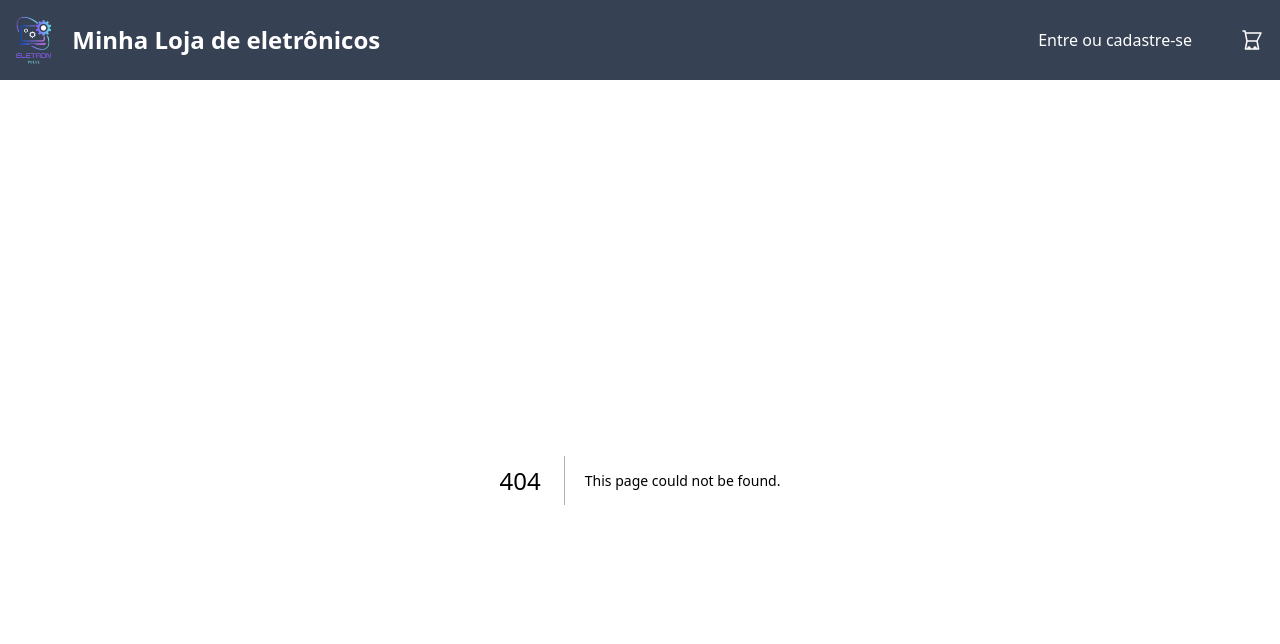
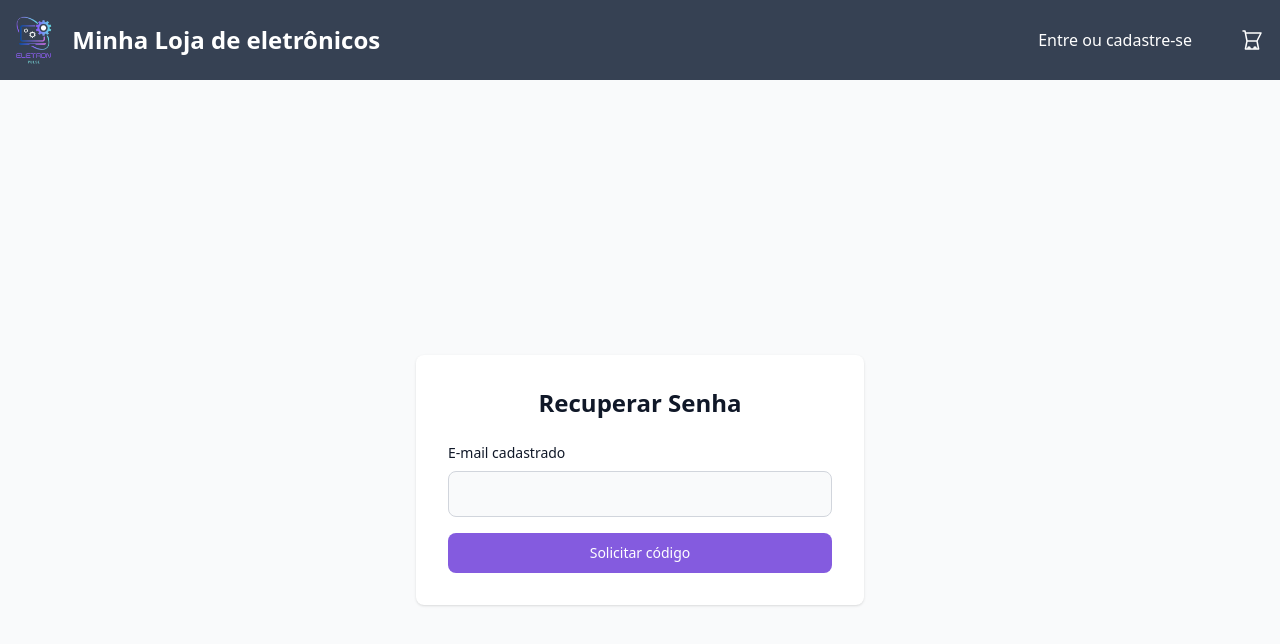
Before and after one commit to Eletron-Pulse/Front, a Next.js app: page /recuperar-senha in a window 1280 px wide. Before the commit this address had no page. Shown: the top 644 px of the page. Built offline with nearby package versions, Linux system fonts and the light colour scheme.

Commit message:
Criação pag recuperar senha

```diff
--- /dev/null
+++ b/src/app/recuperar-senha/page.tsx
@@ -0,0 +1,122 @@
+"use client"
+import { useState } from "react"
+import { toast } from "sonner"
+
+export default function RecuperarSenha() {
+  const [email, setEmail] = useState("")
+  const [codigo, setCodigo] = useState("")
+  const [novaSenha, setNovaSenha] = useState("")
+  const [repetirSenha, setRepetirSenha] = useState("")
+  const [etapa, setEtapa] = useState<"solicitar" | "alterar">("solicitar")
+
+  async function solicitarCodigo(e: React.FormEvent) {
+    e.preventDefault()
+    if (!email) {
+      toast.error("Informe o e-mail")
+      return
+    }
+    const response = await fetch(`${process.env.NEXT_PUBLIC_URL_API}/clientes/recuperar-senha`, {
+      method: "POST",
+      headers: { "Content-Type": "application/json" },
+      body: JSON.stringify({ email })
+    })
+    const data = await response.json()
+    if (response.ok) {
+      toast.success(data.mensagem || "Código enviado para o e-mail!")
+      setEtapa("alterar")
+    } else {
+      toast.error(data.erro || "Erro ao solicitar código")
+    }
+  }
+
+  async function alterarSenha(e: React.FormEvent) {
+    e.preventDefault()
+    if (!email || !codigo || !novaSenha || !repetirSenha) {
+      toast.error("Preencha todos os campos!")
+      return
+    }
+    const response = await fetch(`${process.env.NEXT_PUBLIC_URL_API}/clientes/alterar-senha`, {
+      method: "POST",
+      headers: { "Content-Type": "application/json" },
+      body: JSON.stringify({ email, codigo, novaSenha, repetirSenha })
+    })
+    const data = await response.json()
+    if (response.ok) {
+      toast.success(data.mensagem || "Senha alterada com sucesso!")
+      setEtapa("solicitar")
+      setEmail("")
+      setCodigo("")
+      setNovaSenha("")
+      setRepetirSenha("")
+    } else {
+      toast.error(data.erro || "Erro ao alterar senha")
+    }
+  }
+
+  return (
+    <section className="flex flex-col items-center justify-center min-h-screen bg-gray-50 dark:bg-gray-900">
+      <div className="w-full max-w-md bg-white rounded-lg shadow dark:border dark:bg-gray-800 dark:border-gray-700 p-8">
+        <h1 className="text-2xl font-bold text-center mb-6 text-gray-900 dark:text-white">
+          Recuperar Senha
+        </h1>
+        {etapa === "solicitar" ? (
+          <form onSubmit={solicitarCodigo} className="space-y-4">
+            <div>
+              <label htmlFor="email" className="block mb-2 text-sm font-medium text-gray-900 dark:text-white">E-mail cadastrado</label>
+              <input
+                type="email"
+                id="email"
+                className="bg-gray-50 border border-gray-300 text-gray-900 rounded-lg focus:ring-[#845bdf] focus:border-[#845bdf] block w-full p-2.5 dark:bg-gray-700 dark:border-gray-600 dark:placeholder-gray-400 dark:text-white dark:focus:ring-[#845bdf] dark:focus:border-[#845bdf]"
+                value={email}
+                onChange={e => setEmail(e.target.value)}
+                required
+              />
+            </div>
+            <button type="submit" className="w-full text-white bg-[#845bdf] hover:bg-[#6b46c1] focus:ring-4 focus:outline-none focus:ring-purple-300 font-medium rounded-lg text-sm px-5 py-2.5 text-center dark:bg-[#845bdf] dark:hover:bg-[#6b46c1] dark:focus:ring-purple-800">
+              Solicitar código
+            </button>
+          </form>
+        ) : (
+          <form onSubmit={alterarSenha} className="space-y-4">
+            <div>
+              <label htmlFor="codigo" className="block mb-2 text-sm font-medium text-gray-900 dark:text-white">Código de recuperação</label>
+              <input
+                type="text"
+                id="codigo"
+                className="bg-gray-50 border border-gray-300 text-gray-900 rounded-lg focus:ring-[#845bdf] focus:border-[#845bdf] block w-full p-2.5 dark:bg-gray-700 dark:border-gray-600 dark:placeholder-gray-400 dark:text-white dark:focus:ring-[#845bdf] dark:focus:border-[#845bdf]"
+                value={codigo}
+                onChange={e => setCodigo(e.target.value)}
+                required
+              />
+            </div>
+            <div>
+              <label htmlFor="novaSenha" className="block mb-2 text-sm font-medium text-gray-900 dark:text-white">Nova senha</label>
+              <input
+                type="password"
+                id="novaSenha"
+                className="bg-gray-50 border border-gray-300 text-gray-900 rounded-lg focus:ring-[#845bdf] focus:border-[#845bdf] block w-full p-2.5 dark:bg-gray-700 dark:border-gray-600 dark:placeholder-gray-400 dark:text-white dark:focus:ring-[#845bdf] dark:focus:border-[#845bdf]"
+                value={novaSenha}
+                onChange={e => setNovaSenha(e.target.value)}
+                required
+              />
+            </div>
+            <div>
+              <label htmlFor="repetirSenha" className="block mb-2 text-sm font-medium text-gray-900 dark:text-white">Repetir nova senha</label>
+              <input
+                type="password"
+                id="repetirSenha"
+                className="bg-gray-50 border border-gray-300 text-gray-900 rounded-lg focus:ring-[#845bdf] focus:border-[#845bdf] block w-full p-2.5 dark:bg-gray-700 dark:border-gray-600 dark:placeholder-gray-400 dark:text-white dark:focus:ring-[#845bdf] dark:focus:border-[#845bdf]"
+                value={repetirSenha}
+                onChange={e => setRepetirSenha(e.target.value)}
+                required
+              />
+            </div>
+            <button type="submit" className="w-full text-white bg-[#845bdf] hover:bg-[#6b46c1] focus:ring-4 focus:outline-none focus:ring-purple-300 font-medium rounded-lg text-sm px-5 py-2.5 text-center dark:bg-[#845bdf] dark:hover:bg-[#6b46c1] dark:focus:ring-purple-800">
+              Alterar senha
+            </button>
+          </form>
+        )}
+      </div>
+    </section>
+  )
+}
```
